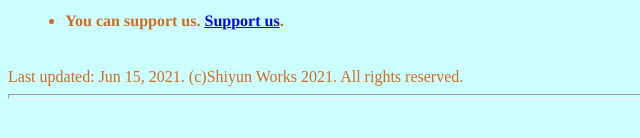
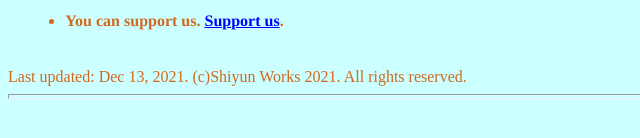
Before and after one commit to thisaccn/thisaccn.github.io, a plain HTML site: page index2.html in a window 1280 px wide. Shown: the part 460-598 px from the top of the page, 0-640 px from the left. Drawn offline with Linux system fonts and the light colour scheme.

Commit message:
Update index2.html

```diff
--- a/index2.html
+++ b/index2.html
@@ -74,7 +74,7 @@
 		<li> You can support us. <a href="about:blank">Support us</a>.
 		</li></ul>
 	</h4>
-	<font color="chocolate">Last updated: Jun 15, 2021. (c)Shiyun Works 2021. All rights reserved.</font>
+	<font color="chocolate">Last updated: Dec 13, 2021. (c)Shiyun Works 2021. All rights reserved.</font>
 	<hr size="5">
 
 
```
